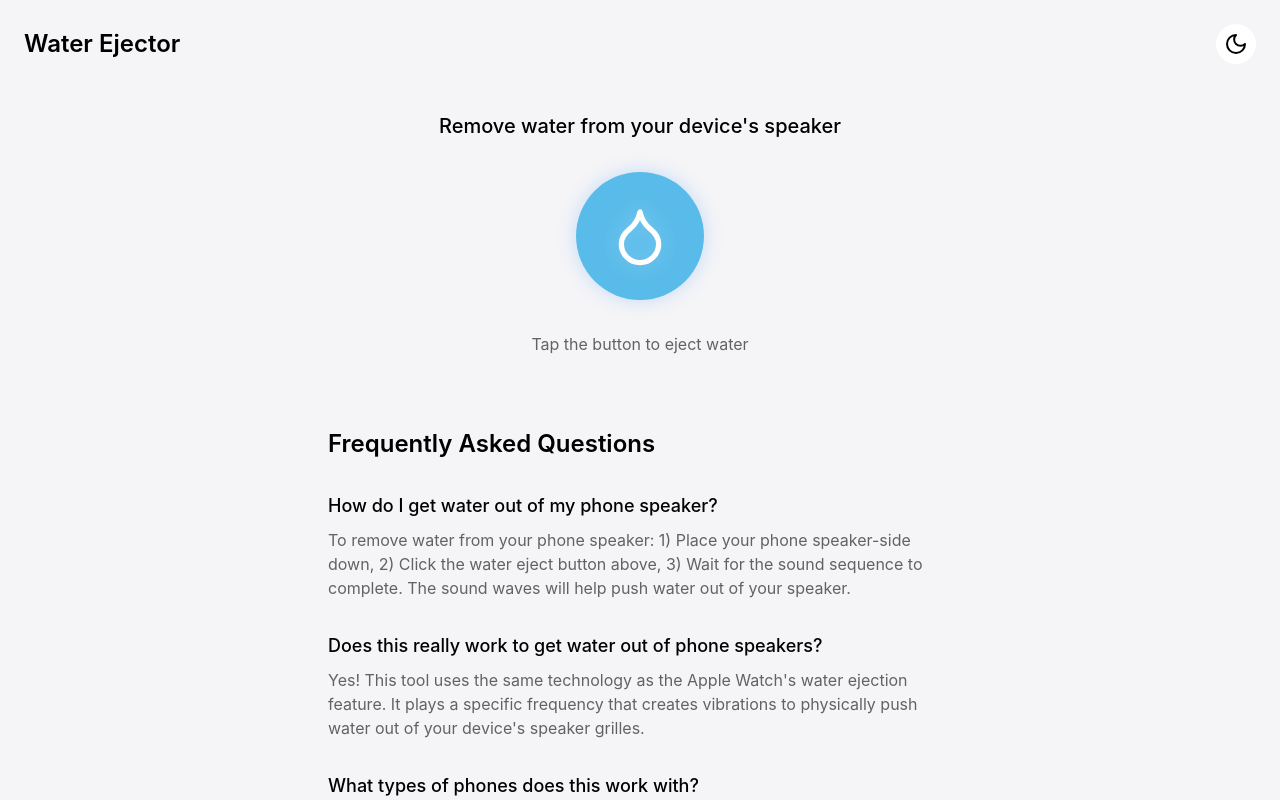
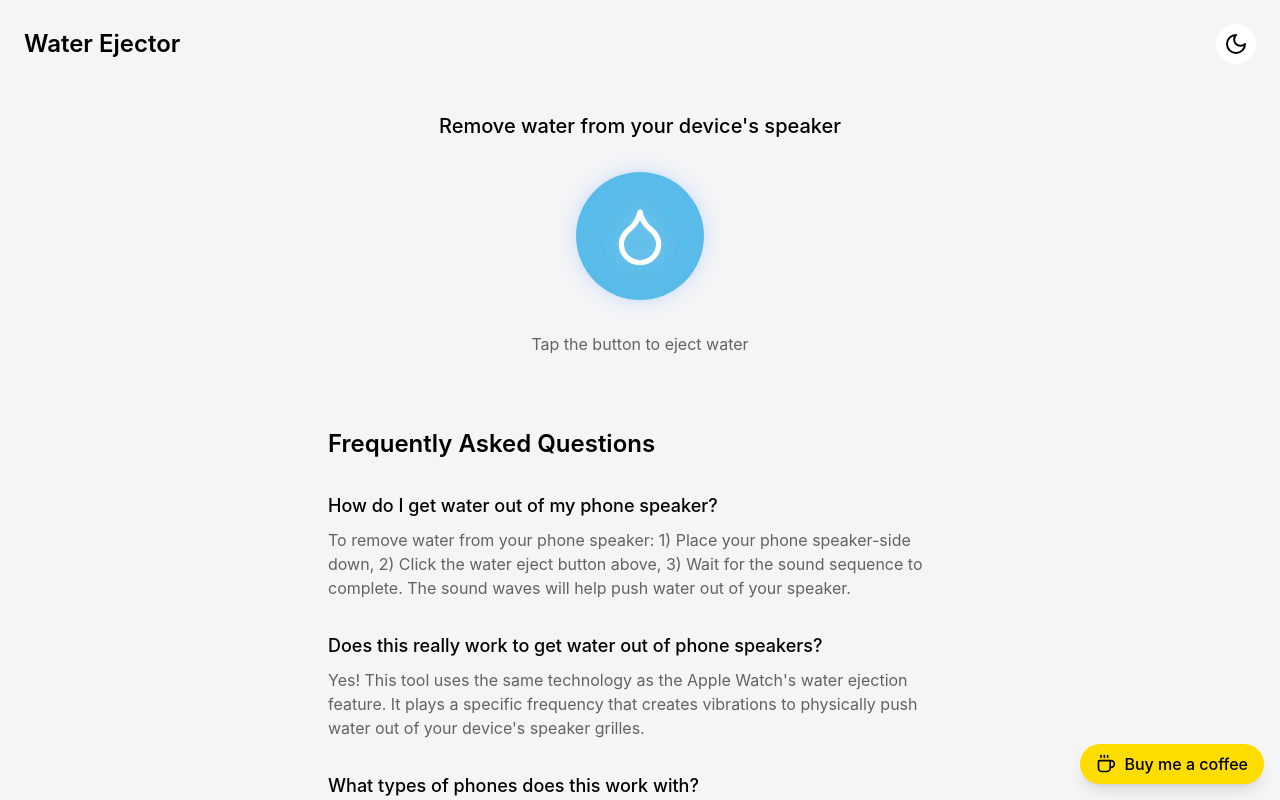
Before and after one commit to AndreBeckerNorton/waterinphone, a React (Vite) app: page / in a window 1280 px wide. Shown: the top 800 px of the page. Built offline with nearby package versions, Linux system fonts and the light colour scheme.

Commit message:
coffeebutton

```diff
--- /dev/null
+++ b/src/components/CoffeeButton.jsx
@@ -0,0 +1,17 @@
+import { Coffee } from 'lucide-react';
+
+const BuyMeCoffeeButton = () => {
+  return (
+    <a
+      href="https://buymeacoffee.com/waterinphone"
+      target="_blank"
+      rel="noopener noreferrer"
+      className="fixed bottom-4 right-4 flex items-center gap-2 px-4 py-2 bg-[#FFDD00] text-black rounded-full shadow-lg hover:bg-[#FFED4A] transition-all transform hover:scale-105"
+    >
+      <Coffee size={20} />
+      <span className="font-medium">Buy me a coffee</span>
+    </a>
+  );
+};
+
+export default BuyMeCoffeeButton;
--- a/src/components/WaterEjector.jsx
+++ b/src/components/WaterEjector.jsx
@@ -1,5 +1,6 @@
 import { useState, useEffect } from 'react';
 import { Moon, Sun, Droplet } from 'lucide-react';
+import CoffeeButton from './CoffeeButton';
 
 const WaterEjector = () => {
   const [isDarkMode, setIsDarkMode] = useState(false);
@@ -233,8 +234,9 @@ const WaterEjector = () => {
       >
         <p>© 2024 Water Ejector. All rights reserved.</p>
       </footer>
-    </div>
-  );
+      <CoffeeButton />
+  </div>
+);
 };
 
 export default WaterEjector;
```
